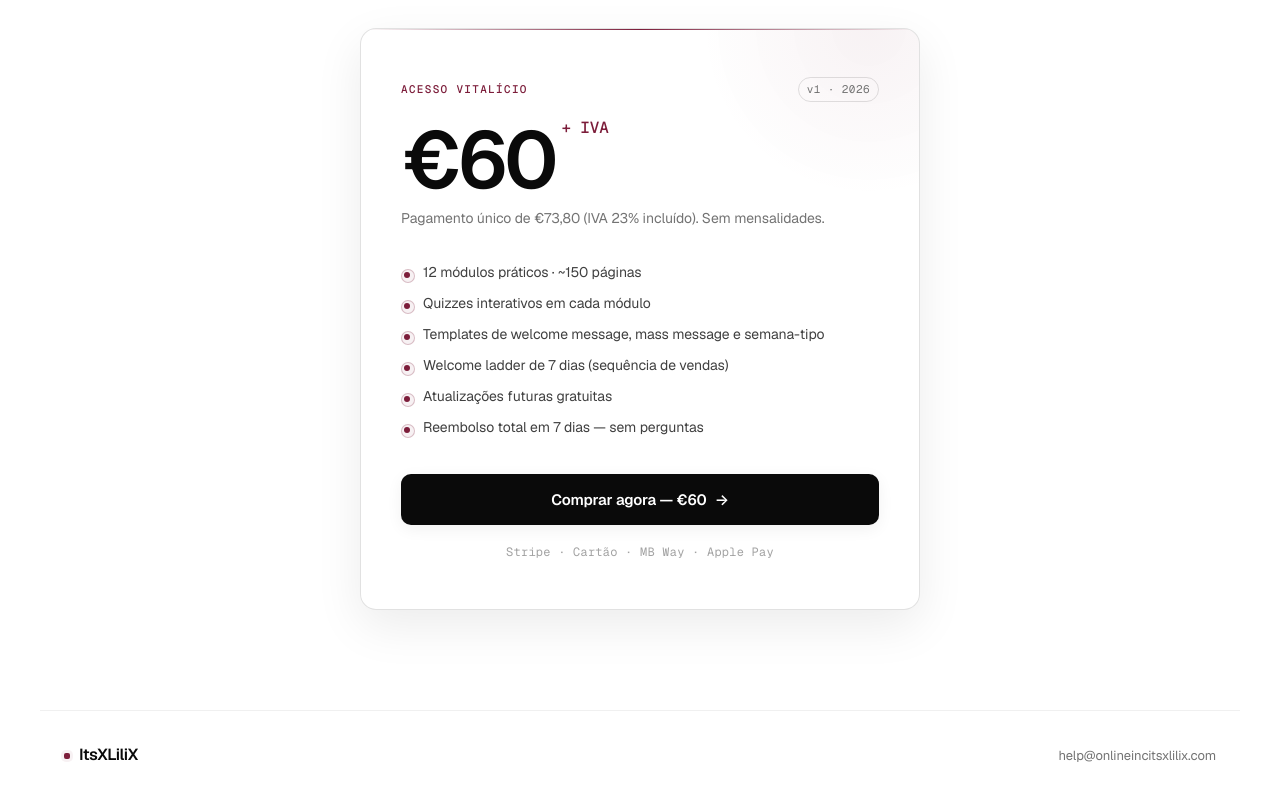
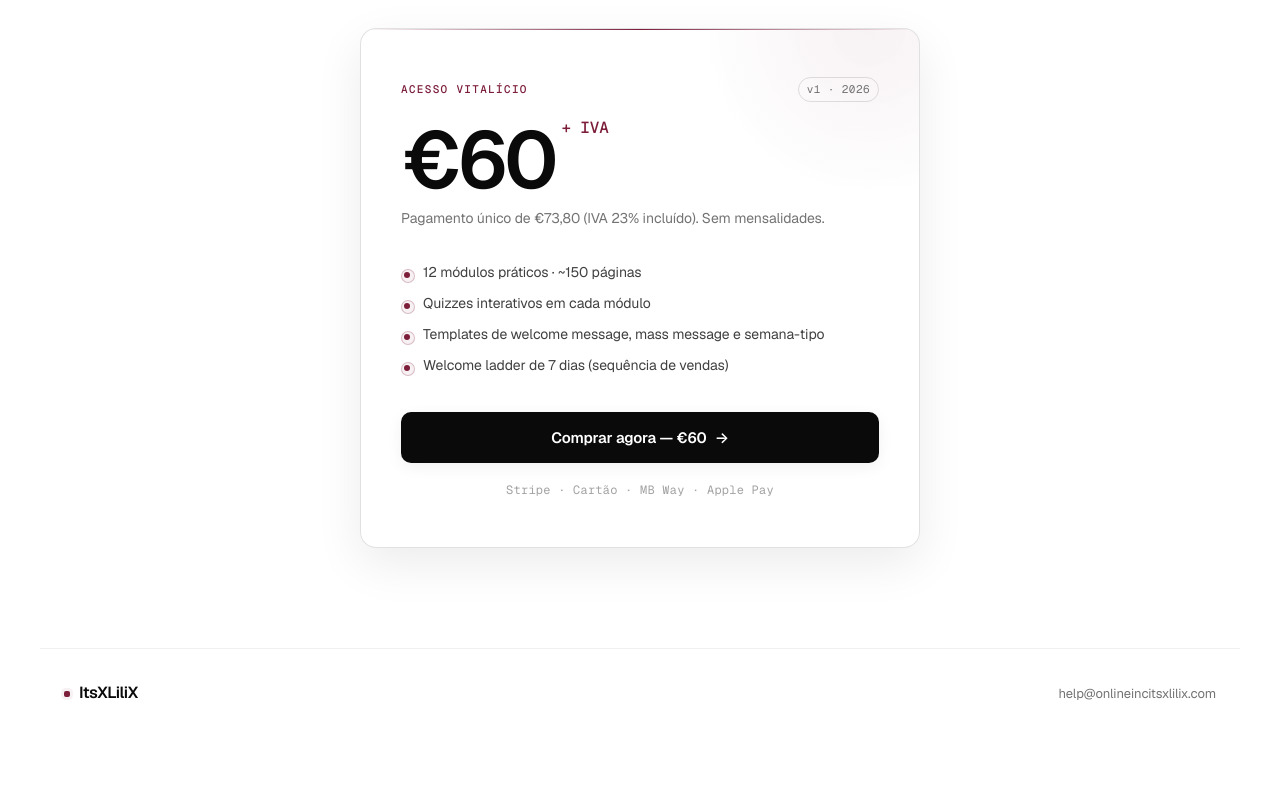
Before and after one commit to luiscostapereira2008-max/itsxlilixonline, a website: page index.html in a window 1280 px wide. Shown: the part 1859-2659 px from the top of the page. After the commit the page ends 2597 px from the top, so only its background shows below. Drawn offline with nearby package versions, Linux system fonts and the light colour scheme.

Commit message:
Update index.html

```diff
--- a/index.html
+++ b/index.html
@@ -363,8 +363,6 @@ body::before{
       <li>Quizzes interativos em cada módulo</li>
       <li>Templates de welcome message, mass message e semana-tipo</li>
       <li>Welcome ladder de 7 dias (sequência de vendas)</li>
-      <li>Atualizações futuras gratuitas</li>
-      <li>Reembolso total em 7 dias — sem perguntas</li>
     </ul>
     <button class="btn btn-primary" onclick="buy()"><span>Comprar agora — €60</span><span class="btn-arrow">→</span></button>
     <div class="small">Stripe · Cartão · MB Way · Apple Pay</div>
```
